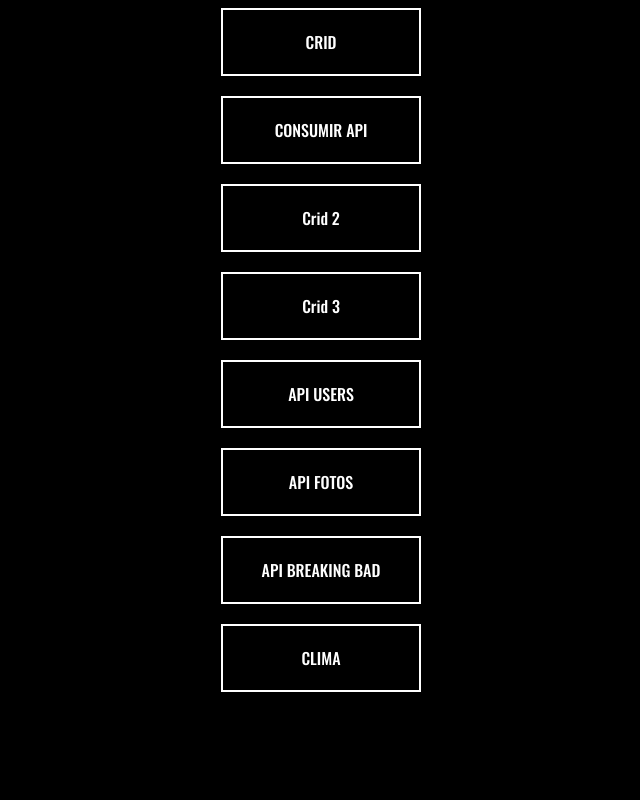
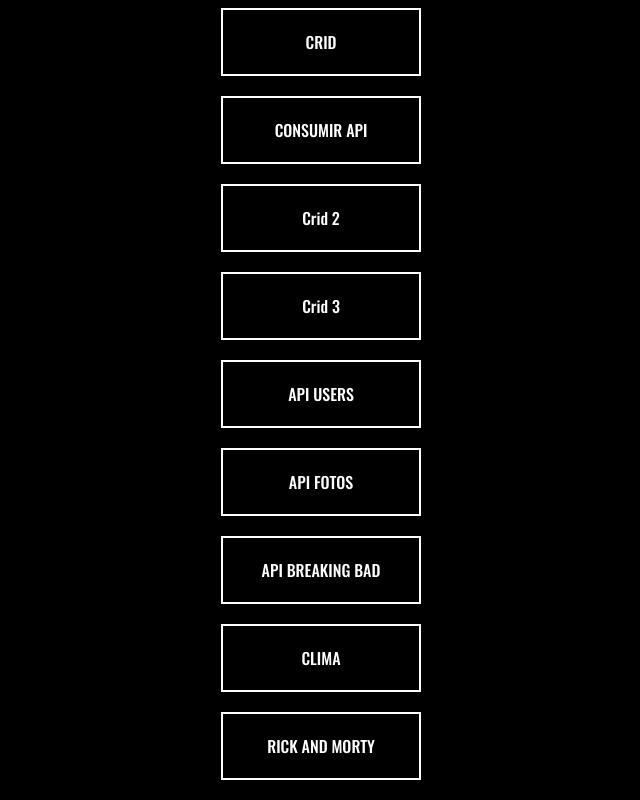
Before and after one commit to LupitaOc10/practicas, a plain HTML site: page index.html in a window 1280 px wide. Shown: the part 845-1645 px from the top of the page, without its empty margins (319-959 px from the left). Before the commit the page ends 1557 px from the top, so only its background shows below. Drawn offline with nearby package versions, Linux system fonts and the light colour scheme.

Commit message:
fernanda

```diff
--- a/index.html
+++ b/index.html
@@ -29,6 +29,7 @@
     <li><a href="12_api/index.html">API FOTOS</a></li>
     <li><a href="13_breakingbad/index.html">API BREAKING BAD</a></li>
     <li><a href="14_clima2/index.html">CLIMA</a></li>
+    <li><a href="24_practica/index.html">RICK AND MORTY</a></li>
   </ul>
 </body>
 </html>
```
